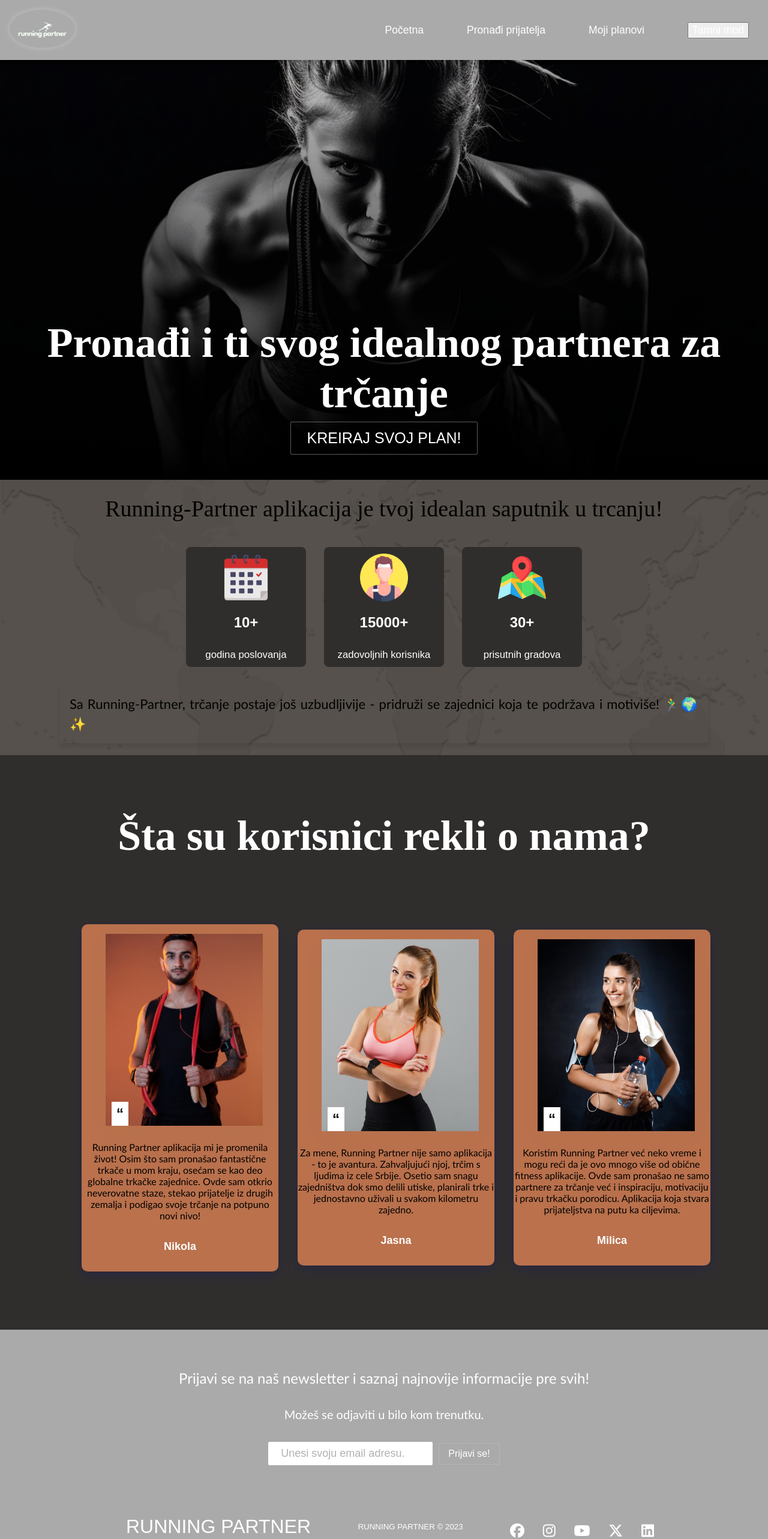
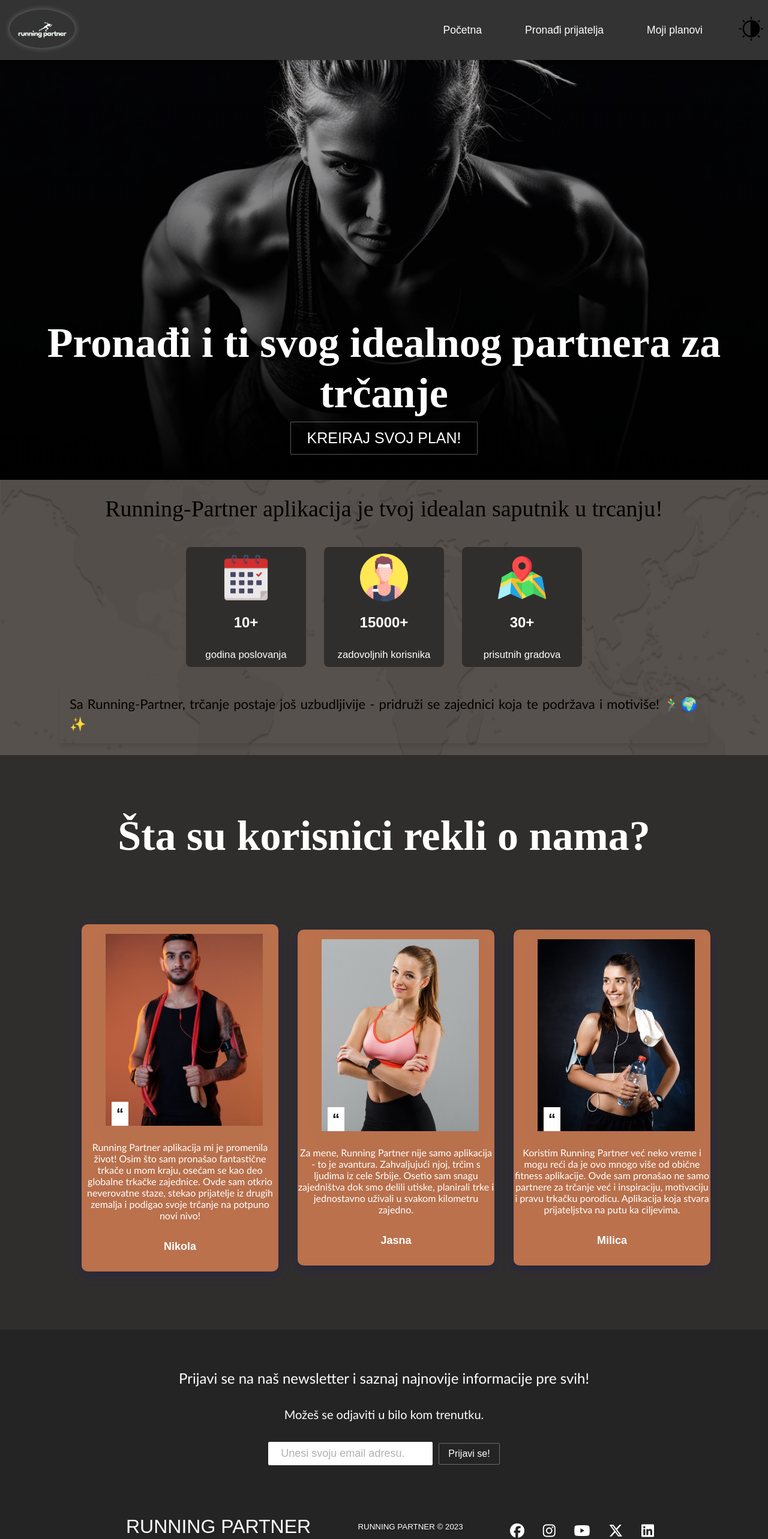
Before and after one commit to elab-development/internet-tehnologije-projekat-aplikacijapartnerzatrcanje_2020_0019, a React (Create React App) app in the folder frontend/React/frontend/: page / in a window 1280 px wide. Shown: the top 2566 px of the page at 60% size. Built offline with nearby package versions, Linux system fonts and the light colour scheme.

Commit message:
Stilizovanje Light/Dark Moda

```diff
--- a/frontend/React/frontend/src/components/Cards.css
+++ b/frontend/React/frontend/src/components/Cards.css
@@ -1,168 +1,3 @@
-.cards {
-    padding: 3rem;
-    background: #302e2d;
-    margin-bottom: -20px;
-  }
-
-  h1 {
-    text-align: center;
-    color: #ffffff;
-    font-size: 70px;
-    font-family: 'Novi Font', work-sans;
-  }
-
-  .cards__container {
-    display: flex;
-    flex-flow: column;
-    align-items: center;
-    max-width: 1120px;
-    margin: 0 auto;
-  }
-
-  .cards__wrapper {
-    position: relative;
-    margin: 50px 0 45px;
-  }
-
-  .cards__items {
-    margin-bottom: 24px;
-  }
-
-  .cards__item {
-    display: flex;
-    flex: 1;
-    margin: 0 1rem;
-    border-radius: 10px;
-    background-color: #ba714c;
-  }
-
-  .cards__item__link {
-    display: flex;
-    flex-flow: column;
-    width: 300%;
-    height: auto;
-    box-shadow: 0 6px 20px rgba(4, 4, 166, 0.17);
-    -webkit-filter: drop-shadow(0 6px 20px rgba(56, 125, 255, 0.017));
-    filter: drop-shadow(0 6px 20px rgba(56, 125, 255, 0.017));
-    border-radius: 10px;
-    overflow: hidden;
-    text-decoration: none;
-  }
-
-  .cards__item__pic-wrap {
-    position: relative;
-    width: 100%;
-    padding-top: 67%;
-    overflow: hidden;
-    height: 100px;
-  }
-
-  .fade-img {
-    animation-name: fade-img;
-    animation-duration: 2s;
-  }
-
-  .cards__item__pic-wrap::after {
-    content: attr(data-category);
-    position: absolute;
-    bottom: 0;
-    margin-left: 10px;
-    padding: 6px 8px;
-    max-width: calc((100%) - 60px);
-    font-size: 24px;
-    font-weight: 700;
-    color: #000000;
-    background-color: white;
-    box-sizing: border-box;
-  }
-
-  .cards__item__img {
-    position: absolute;
-    top: 0;
-    right: 0;
-    bottom: 0;
-    left: 0;
-    display: block;
-    width: 100%;
-    max-width: 80%;
-    height: 100%;
-    max-height: 100%;
-    object-fit: cover;
-    transition: all 0.2s linear;
-  }
-
-  .cards__item__img:hover {
-    transform: scale(1.1);
-  }
-
-  .cards__item__info {
-    padding: px 30px;
-  }
-
-  .cards__item__title {
-    color: white;
-    font-size: 18px;
-    line-height: 24px;
-    text-align: center;
-    margin-top: 20px;
-  }
-
-  .cards__item__text {
-    text-align: center;
-    font-family: "Trebuchet MS", "Lucida Sans Unicode", "Lucida Grande",
-      "Lucida Sans", Arial, sans-serif;
-  }
-
-
-  .fa-star {
-    font-size: 1.8rem;
-    color: rgb(255, 255, 255);
-    padding: 1rem;
-  }
-
-  ul {
-    margin-top: 20px;
-    list-style-type: none;
-    display: flex;
-    align-items: center;
-    justify-content: space-between;
-  }
-
-  ul li > p {
-    font-size: 24px;
-    color: rgb(255, 255, 255);
-    font-family: "Trebuchet MS", "Lucida Sans Unicode", "Lucida Grande",
-      "Lucida Sans", Arial, sans-serif;
-      margin-right: 35px;
-  }
-
-  @media only screen and (min-width: 1024px) {
-    .cards__items {
-      display: flex;
-    }
-  }
-
-  @media only screen and (max-width: 1024px) {
-    .cards__item {
-      margin-bottom: 2rem;
-    }
-  }
-
-  @media screen and (max-width: 960px) {
-    .cards > h1 {
-      font-size: 50px;
-    }
-
-    .cards__items {
-      flex-direction: column;
-    }
-
-    .cards__item {
-      width: 100%;
-      margin-bottom: 2rem;
-    }
-  }
-
 .cards {
     padding: 3rem;
     background: #302e2d;
@@ -330,7 +165,6 @@
 
 
 
-
   .cards.dark-mode {
     background: #302e2d; /* Tamna pozadina za dark mode */
     color: #fff; /* Promeni boju teksta prema potrebi */
--- a/frontend/React/frontend/src/components/MainSection.css
+++ b/frontend/React/frontend/src/components/MainSection.css
@@ -1,3 +1,5 @@
+
+
 .main-container {
   background: linear-gradient(transparent, black), url("../assets/naslovnaTrkac.png") center top/cover no-repeat;
   background-size: cover;
--- a/frontend/React/frontend/src/components/Navbar.css
+++ b/frontend/React/frontend/src/components/Navbar.css
@@ -22,6 +22,21 @@
   margin-right: 1rem;
   border-radius: 50%;
   box-shadow: 0 0 10px rgba(255, 255, 255, 0.3);
+}
+.theme-toggle {
+  cursor: pointer;
+  margin-left: auto; /* Pomerite na desnu stranu koristeći auto margin */
+}
+
+.theme-toggle img {
+  width: 20px; /* Podesite veličinu prema potrebi */
+  height: 20px; /* Podesite veličinu prema potrebi */
+  margin-left: 1rem; /* Dodajte dodatni razmak sa leve strane ikonice */
+}
+
+.theme-toggle:hover img {
+  transform: scale(1.1);
+  transition: transform 0.3s ease-in-out; /* Dodajte transition svojstvo za glatki efekat hovera */
 }
 
 .navbar-nav {
--- a/frontend/React/frontend/src/components/Navbar.js
+++ b/frontend/React/frontend/src/components/Navbar.js
@@ -3,6 +3,8 @@ import { Link } from 'react-router-dom';
 import './Navbar.css';
 import logo from '../assets/logo.png';
 import ViewMode from '../components/ViewMode'; // Dodato
+import moonIcon from '../assets/svetla.png';
+import sunIcon from '../assets/tamna.png';
 
 
 const Navbar = ({isDarkMode, toggleDarkMode }) => {
@@ -26,10 +28,14 @@ const Navbar = ({isDarkMode, toggleDarkMode }) => {
         <li className="navbar-item">
           <Link to="/moji-planovi" className="navbar-link">Moji planovi</Link>
         </li>
-        <li className="navbar-item">
-  <button className="navbar-link" onClick={toggleDarkMode}>
-    {isDarkMode ? 'Svetli mod' : 'Tamni mod'}
-  </button>
+        <li className="navbar-item" style={{ marginLeft: '13px' }}>
+        <img
+            className="theme-toggle"
+            src={isDarkMode ? moonIcon : sunIcon}
+            alt={isDarkMode ? 'Svetli mod' : 'Tamni mod'}
+            onClick={toggleDarkMode}
+            style={{ width: '40px', height: '40px' }} // Postavite veličinu slike ovde
+          />
 </li>
       </ul>
     </nav>
--- a/frontend/React/frontend/src/components/ViewMode.js
+++ b/frontend/React/frontend/src/components/ViewMode.js
@@ -2,9 +2,7 @@
 import { useState, useEffect } from 'react';
 
 const ViewMode = () => {
-  const [isDarkMode, setIsDarkMode] = useState(
-    window.matchMedia && window.matchMedia('(prefers-color-scheme: dark)').matches
-  );
+  const [isDarkMode, setIsDarkMode] = useState(true);
 
   const toggleDarkMode = () => {
     setIsDarkMode((prevMode) => !prevMode);
--- a/frontend/React/frontend/src/components/pages/RunningPlans.css
+++ b/frontend/React/frontend/src/components/pages/RunningPlans.css
@@ -51,6 +51,26 @@
     background: #302e2d;
     margin-bottom: -20px;
 }
+.dark-mode {
+    background-color: #302e2d;
+    color: #fff;
+  }
+
+  .dark-mode .cards {
+    background: #302e2d;
+    color: #fff;
+  }
+
+  /* Stilovi za light mode */
+  .light-mode {
+    background-color: #aaaaaa;
+    color: #000;
+  }
+
+  .light-mode .cards {
+    background: #f0eaea;
+    color: #000;
+  }
 .pagination {
     display: flex;
     list-style: none;
@@ -80,9 +100,9 @@
 }
 
 .running-plans-container.dark-mode {
-    background-color: #333;
+    background-color: #302e2d;
   }
 
   .running-plans-container.light-mode {
-    background-color: #aaaaaa;
+    background: #f0eaea;
   }
--- a/frontend/React/frontend/src/components/pages/RunningPlans.js
+++ b/frontend/React/frontend/src/components/pages/RunningPlans.js
@@ -75,6 +75,7 @@ class RunningPlans extends Component {
             makeAPlan={this.props.makeAPlan}
             star1={this.props.star1}
             star2={this.props.star2}
+            className={this.props.isDarkMode ? 'dark-mode' : 'light-mode'}
           />
 
           <ul className="pagination">
```
Also changed, not shown: frontend/React/frontend/src/assets/svetla.png (added), frontend/React/frontend/src/assets/tamna.png (added).
